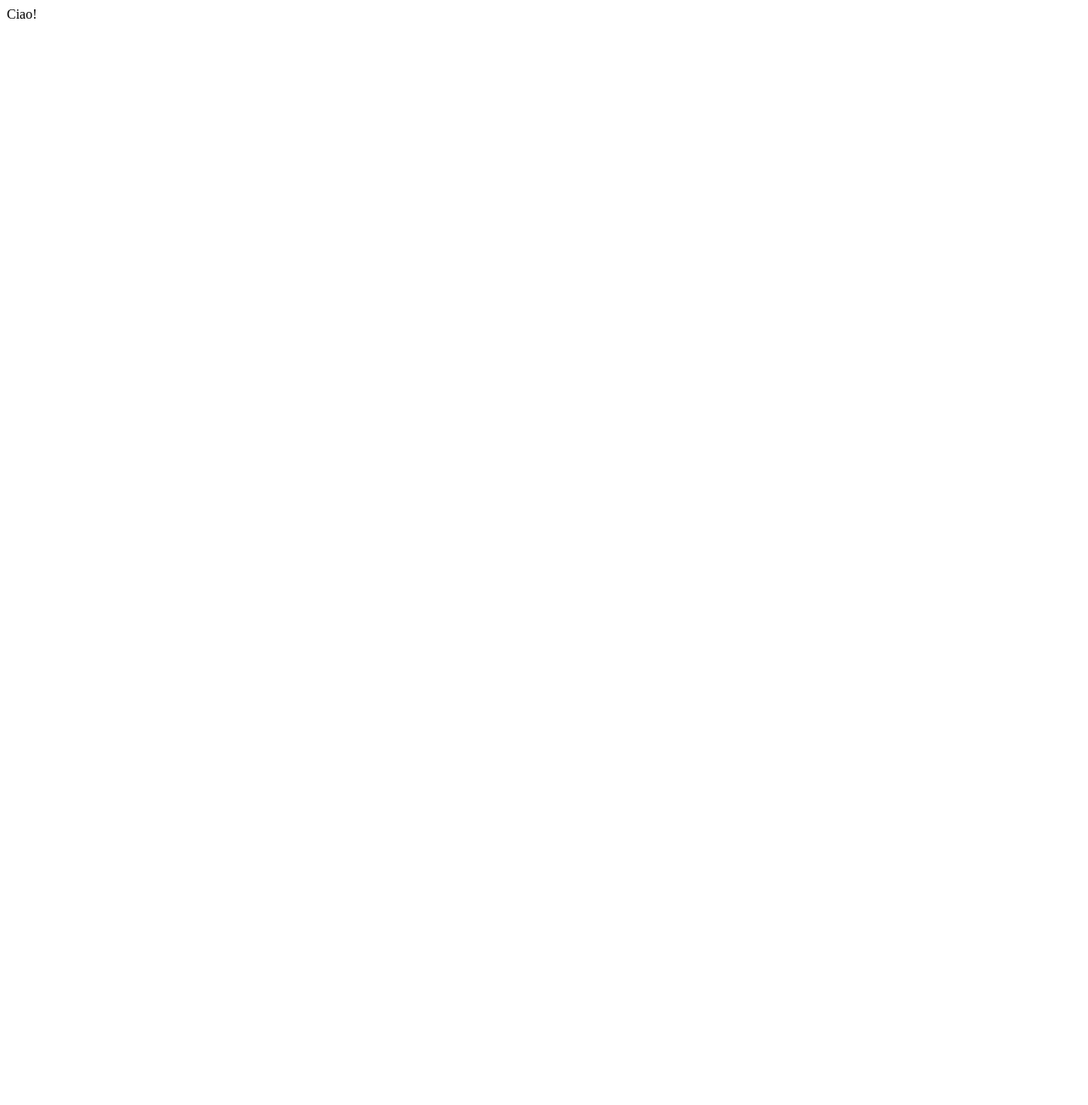
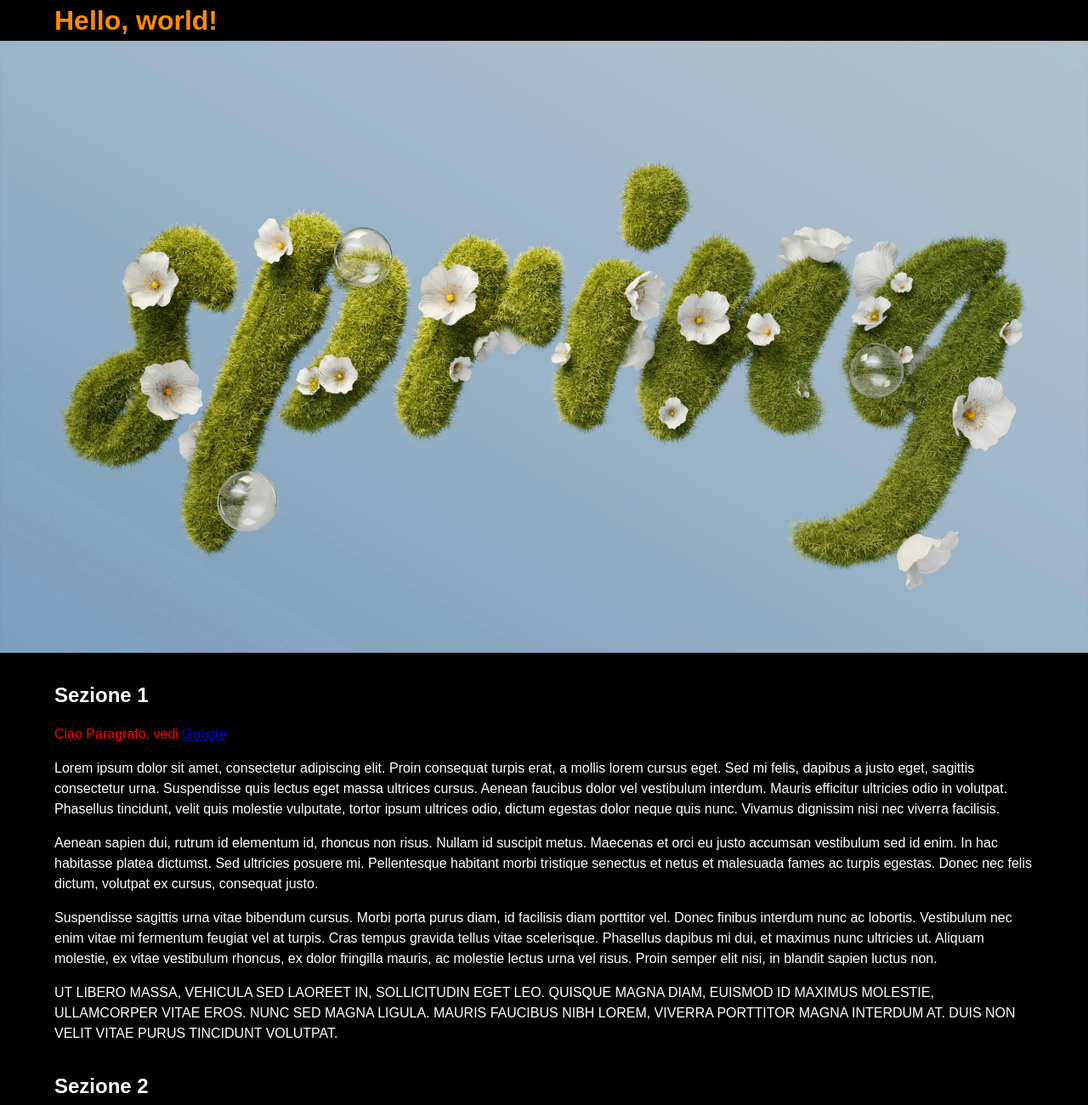
Before and after one commit to isiaroma-lipori/imb-test, a plain HTML site: page index.html in a window 1280 px wide. Shown: the top 1300 px of the page at 85% size. Before the commit the page ends 800 px from the top, so only its background shows below. Drawn offline with Linux system fonts and the light colour scheme.

Commit message:
feat: add initial HTML structure, styles, and images for the project

```diff
--- /dev/null
+++ b/index-bck.html
@@ -0,0 +1,15 @@
+<!DOCTYPE html>
+<html lang="it">
+  <head>
+    <meta charset="utf-8">
+    <meta name="viewport" content="width=device-width, initial-scale=1">
+    <title>Aloa</title>
+    <link rel="stylesheet" href="reset.css">
+    <!-- Inserire qui altri collegamenti a fogli di stile css per le librerie -->
+    <link rel="stylesheet" href="style.css">
+
+  </head>
+  <body>
+    aloa
+  </body>
+</html>
--- a/index.html
+++ b/index.html
@@ -1 +1,51 @@
-Ciao!
+<!DOCTYPE html>
+<html lang="it">
+  <head>
+    <meta charset="utf-8">
+    <meta name="viewport" content="width=device-width, initial-scale=1">
+    <title>Aloa</title>
+    <link rel="stylesheet" href="reset.css">
+    <!-- Inserire qui altri collegamenti a fogli di stile css per le librerie -->
+    <link rel="stylesheet" href="style.css">
+
+  </head>
+  <body>
+    <h1>Hello, world!</h1>
+
+    <img src="images/ph-m-nh-t-d_RvTO3mWDA-unsplash.jpg" alt="Testo con scritta Spring fiorita" title="Spring">
+
+    <h2>Sezione 1</h2>
+
+    <p id="paragrafo-1">Ciao Paragrafo, vedi <a href="https://www.google.it">Google</a></p>
+    <p>Lorem ipsum dolor sit amet, consectetur adipiscing elit. Proin consequat turpis erat, a mollis lorem cursus eget. Sed mi felis, dapibus a justo eget, sagittis consectetur urna. Suspendisse quis lectus eget massa ultrices cursus. Aenean faucibus dolor vel vestibulum interdum. Mauris efficitur ultricies odio in volutpat. Phasellus tincidunt, velit quis molestie vulputate, tortor ipsum ultrices odio, dictum egestas dolor neque quis nunc. Vivamus dignissim nisi nec viverra facilisis.</p>
+    <p>Aenean sapien dui, rutrum id elementum id, rhoncus non risus. Nullam id suscipit metus. Maecenas et orci eu justo accumsan vestibulum sed id enim. In hac habitasse platea dictumst. Sed ultricies posuere mi. Pellentesque habitant morbi tristique senectus et netus et malesuada fames ac turpis egestas. Donec nec felis dictum, volutpat ex cursus, consequat justo.</p>
+    <p>Suspendisse sagittis urna vitae bibendum cursus. Morbi porta purus diam, id facilisis diam porttitor vel. Donec finibus interdum nunc ac lobortis. Vestibulum nec enim vitae mi fermentum feugiat vel at turpis. Cras tempus gravida tellus vitae scelerisque. Phasellus dapibus mi dui, et maximus nunc ultricies ut. Aliquam molestie, ex vitae vestibulum rhoncus, ex dolor fringilla mauris, ac molestie lectus urna vel risus. Proin semper elit nisi, in blandit sapien luctus non. </p>
+    <p class="paragrafo-ultimo">Ut libero massa, vehicula sed laoreet in, sollicitudin eget leo. Quisque magna diam, euismod id maximus molestie, ullamcorper vitae eros. Nunc sed magna ligula. Mauris faucibus nibh lorem, viverra porttitor magna interdum at. Duis non velit vitae purus tincidunt volutpat.</p>
+
+    <h2>Sezione 2</h2>
+
+    <p>Ciao Paragrafo, vedi <a href="https://www.google.it">Google</a></p>
+
+    <p>Lorem ipsum dolor sit amet, consectetur adipiscing elit. Proin consequat turpis erat, a mollis lorem cursus eget. Sed mi felis, dapibus a justo eget, sagittis consectetur urna. Suspendisse quis lectus eget massa ultrices cursus. Aenean faucibus dolor vel vestibulum interdum. Mauris efficitur ultricies odio in volutpat. Phasellus tincidunt, velit quis molestie vulputate, tortor ipsum ultrices odio, dictum egestas dolor neque quis nunc. Vivamus dignissim nisi nec viverra facilisis.</p>
+    <p>Aenean sapien dui, rutrum id elementum id, rhoncus non risus. Nullam id suscipit metus. Maecenas et orci eu justo accumsan vestibulum sed id enim. In hac habitasse platea dictumst. Sed ultricies posuere mi. Pellentesque habitant morbi tristique senectus et netus et malesuada fames ac turpis egestas. Donec nec felis dictum, volutpat ex cursus, consequat justo.</p>
+    <p>Suspendisse sagittis urna vitae bibendum cursus. Morbi porta purus diam, id facilisis diam porttitor vel. Donec finibus interdum nunc ac lobortis. Vestibulum nec enim vitae mi fermentum feugiat vel at turpis. Cras tempus gravida tellus vitae scelerisque. Phasellus dapibus mi dui, et maximus nunc ultricies ut. Aliquam molestie, ex vitae vestibulum rhoncus, ex dolor fringilla mauris, ac molestie lectus urna vel risus. Proin semper elit nisi, in blandit sapien luctus non. </p>
+    <p class="paragrafo-ultimo">Ut libero massa, vehicula sed laoreet in, sollicitudin eget leo. Quisque magna diam, euismod id maximus molestie, ullamcorper vitae eros. Nunc sed magna ligula. Mauris faucibus nibh lorem, viverra porttitor magna interdum at. Duis non velit vitae purus tincidunt volutpat.</p>
+
+  <h2>Sezione 3</h2>
+
+    <div class="box">Ciao sono una scatola</div>
+
+    <ul>
+      <li>Elemento 1</li>
+      <li>Elemento 2</li>
+      <li>Elemento 3</li>
+    </ul>
+
+    <ol>
+      <li>Elemento 1</li>
+      <li>Elemento 2</li>
+      <li>Elemento 3</li>
+    </ol>
+
+  </body>
+</html>
--- /dev/null
+++ b/reset.css
@@ -0,0 +1,54 @@
+/* 1. Use a more-intuitive box-sizing model */
+*, *::before, *::after {
+  box-sizing: border-box;
+}
+
+/* 2. Remove default margin */
+*:not(dialog) {
+  margin: 0;
+}
+
+/* 3. Enable keyword animations */
+@media (prefers-reduced-motion: no-preference) {
+  html {
+    interpolate-size: allow-keywords;
+  }
+}
+
+body {
+  /* 4. Increase line-height */
+  line-height: 1.5;
+  /* 5. Improve text rendering */
+  -webkit-font-smoothing: antialiased;
+}
+
+/* 6. Improve media defaults */
+img, picture, video, canvas, svg {
+  display: block;
+  max-width: 100%;
+}
+
+/* 7. Inherit fonts for form controls */
+input, button, textarea, select {
+  font: inherit;
+}
+
+/* 8. Avoid text overflows */
+p, h1, h2, h3, h4, h5, h6 {
+  overflow-wrap: break-word;
+}
+
+/* 9. Improve line wrapping */
+p {
+  text-wrap: pretty;
+}
+h1, h2, h3, h4, h5, h6 {
+  text-wrap: balance;
+}
+
+/*
+  10. Create a root stacking context
+*/
+#root, #__next {
+  isolation: isolate;
+}
--- /dev/null
+++ b/style.css
@@ -0,0 +1,56 @@
+html {
+    background-color: #ffffff;
+
+}
+/* selezione via TAG */
+body {
+    font-family: sans-serif;
+    background-color: #000000;
+    color: #ffffff;
+}
+
+h1 {
+    color:#ff8c00;
+    margin-left: 5%;
+    margin-right: 5%;
+}
+
+h2 {
+    margin-top: 32px;
+    margin-bottom: 16px;
+    margin-left: 5%;
+    margin-right: 5%;
+}
+
+p {
+    margin-bottom: 16px;
+    margin-left: 5%;
+    margin-right: 5%;
+}
+
+/* selezione via attributo ID */
+#paragrafo-1 {
+    color: red;
+}
+
+/* selezione via attributo CLASS */
+.paragrafo-ultimo {
+    text-transform: uppercase;
+}
+
+/* rende le immagini responsive */
+img {
+    display: block;
+    max-width: 100%;
+}
+
+.box {
+    width: 300px;
+    height: 300px;
+    background-color: #333333;
+    margin: 30px;
+    padding: 20px;
+    border-color:#ff8c00;
+    border-style: solid;
+    border-width: 10px;
+}
```
Also changed, not shown: images/ph-m-nh-t-d_RvTO3mWDA-unsplash.jpg (added).
